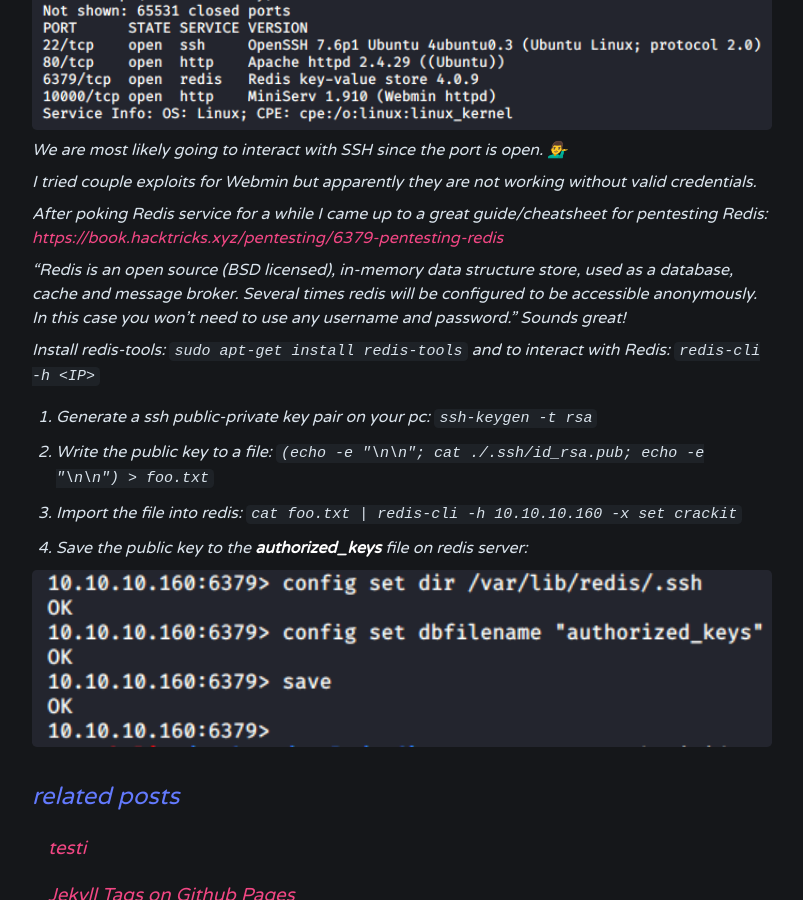
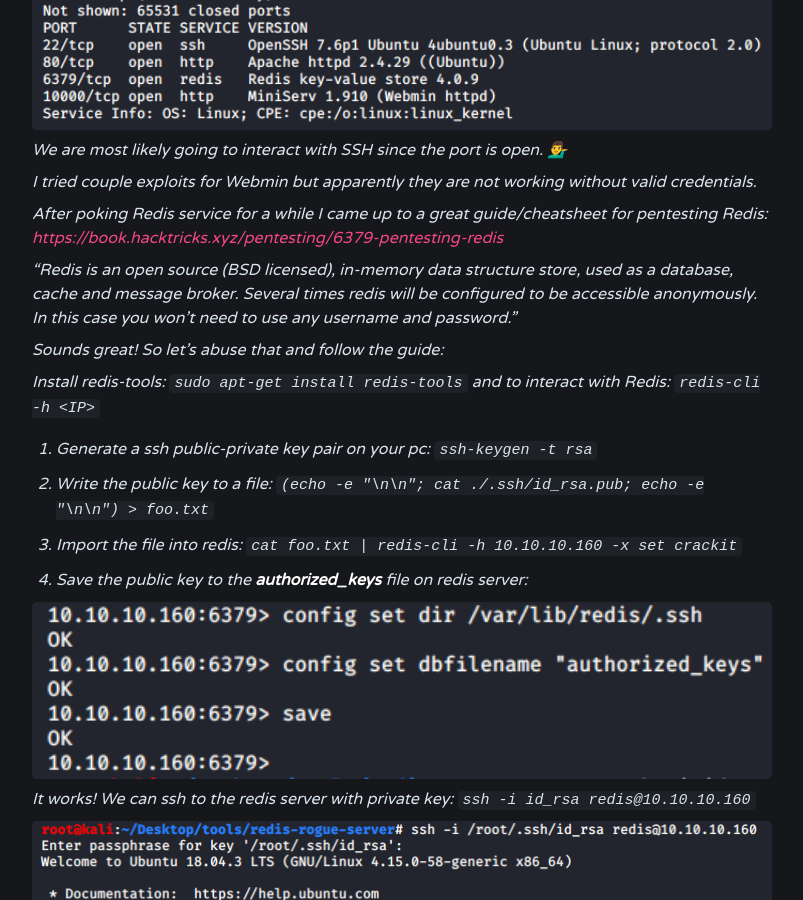
Before and after one commit to dfirale/dfirale.github.io, a Jekyll site: the page built from _posts/2020-02-23-Postman.md, in a window 1280 px wide and 900 px high, scrolled down 914 px. Shown: the whole window, without its empty margins (238-1041 px from the left). Built offline with Jekyll 4.4.1, drawn with Linux system fonts in a browser that asks for light colours; a style sheet for code colours, icons or effects is not loaded.

Commit message:
Update 2020-02-23-Postman.md

```diff
--- a/_posts/2020-02-23-Postman.md
+++ b/_posts/2020-02-23-Postman.md
@@ -19,7 +19,9 @@
 
 After poking Redis service for a while I came up to a great guide/cheatsheet for pentesting Redis: <https://book.hacktricks.xyz/pentesting/6379-pentesting-redis>
 
-"Redis is an open source (BSD licensed), in-memory data structure store, used as a database, cache and message broker. Several times redis will be configured to be accessible anonymously. In this case you won't need to use any username and password." Sounds great!
+"Redis is an open source (BSD licensed), in-memory data structure store, used as a database, cache and message broker. Several times redis will be configured to be accessible anonymously. In this case you won't need to use any username and password."
+
+Sounds great! So let's abuse that and follow the guide:
 
 Install redis-tools: `sudo apt-get install redis-tools` and to interact with Redis: `redis-cli -h <IP>`
 
@@ -29,3 +31,7 @@
 4. Save the public key to the **authorized_keys** file on redis server:
 
 ![alt text](https://raw.githubusercontent.com/dfirale/dfirale.github.io/master/assets/images/postman/redis.png "Redis")
+
+It works! We can ssh to the redis server with private key: `ssh -i id_rsa redis@10.10.10.160`
+
+![alt text](https://raw.githubusercontent.com/dfirale/dfirale.github.io/master/assets/images/postman/ssh.png "SSH")
```
